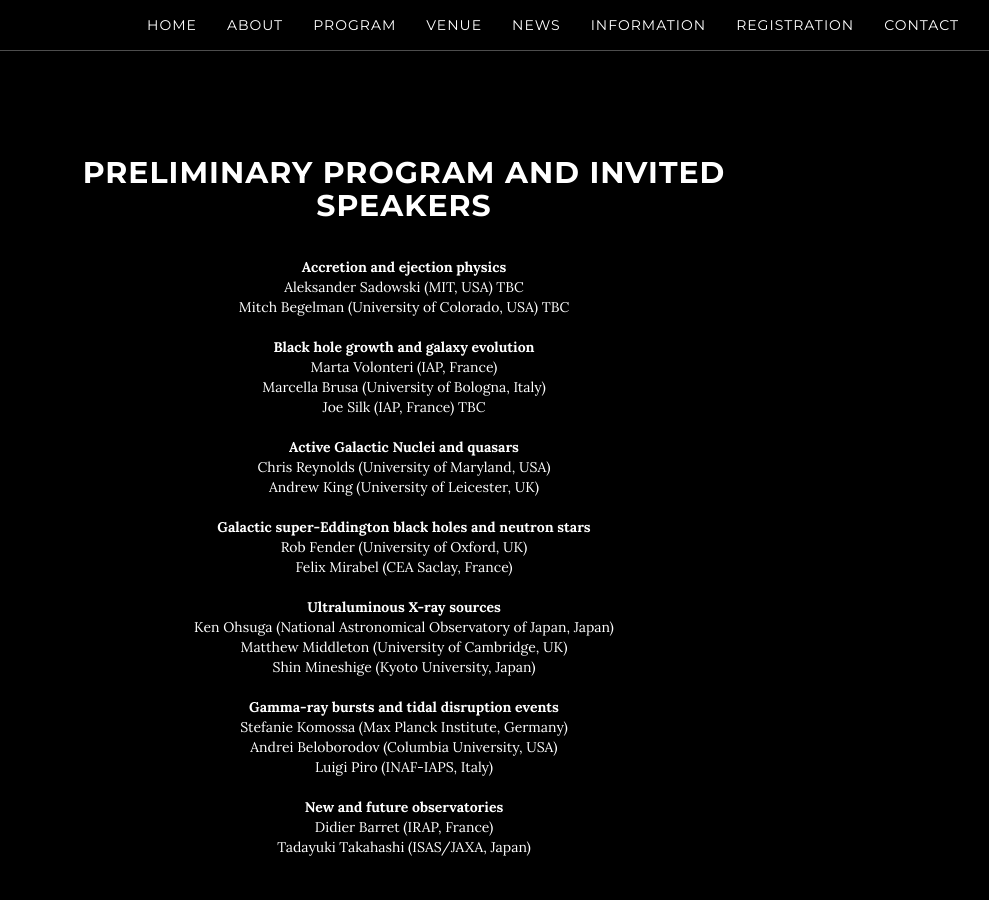
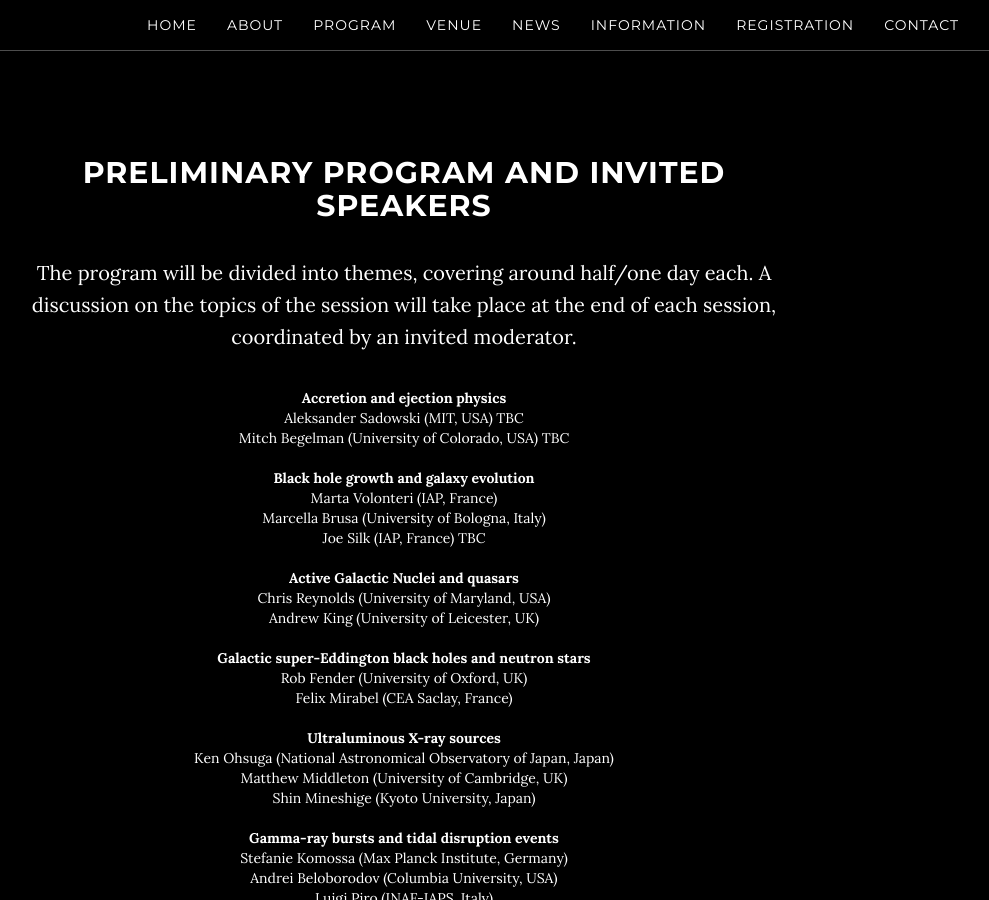
Before and after one commit to breakingthelimits/supereddington2016, a Jekyll site: the page built from index.html, in a window 1280 px wide and 900 px high, scrolled down 1991 px. Shown: the whole window, without its empty margins (236-1225 px from the left). Built offline with Jekyll 4.4.1, drawn with Linux system fonts in a browser that asks for light colours.

Commit message:
Note about structure of program

```diff
--- a/_includes/program.html
+++ b/_includes/program.html
@@ -1,7 +1,12 @@
 <section id="program" class="container content-section text-center">
+
 <div class="row">
     <div class="col-md-8 col-md-offset-2">
         <h2>Preliminary program and invited speakers</h2>
+
+        <p>The program will be divided into themes, covering around half/one day each.
+        A discussion on the topics of the session will take place at the end of each
+        session, coordinated by an invited moderator.</p>
 
         <b>Accretion and ejection physics</b><br />
 
```
